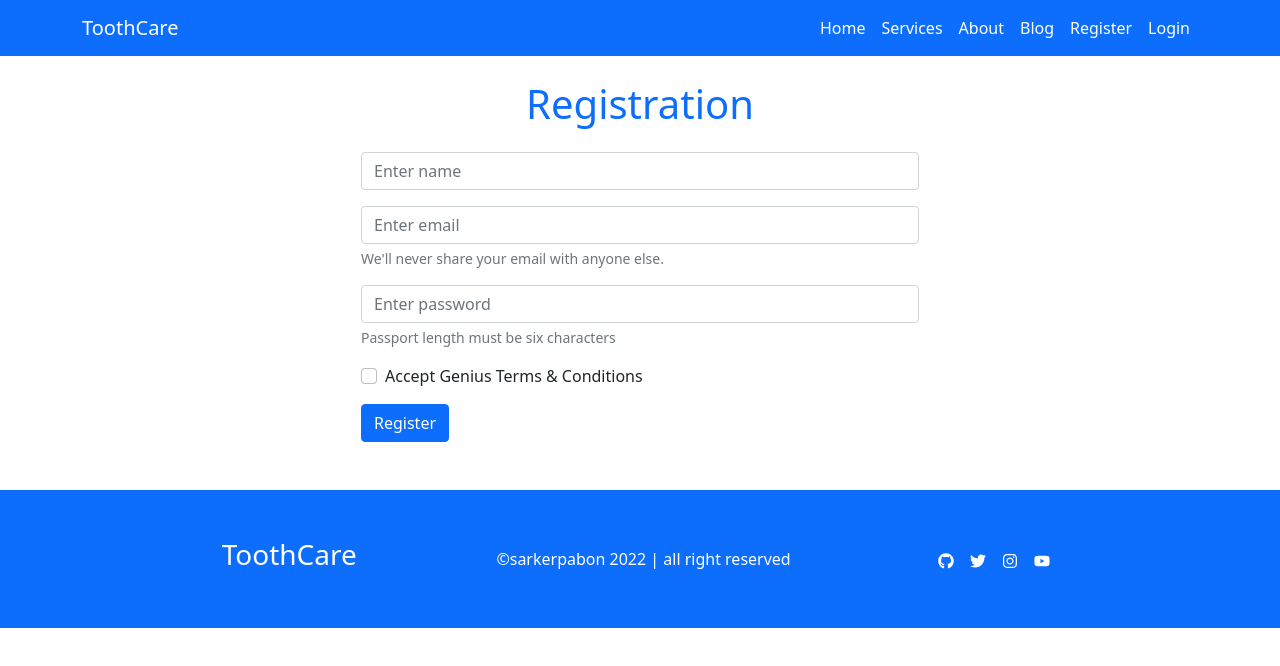
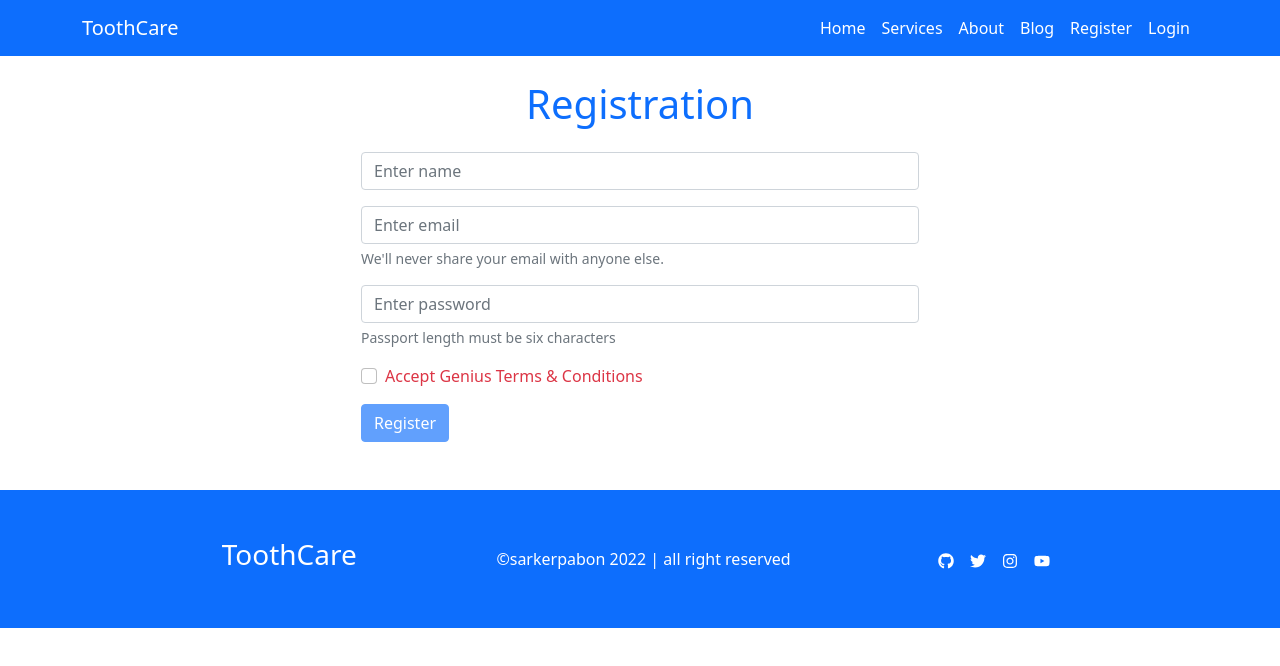
Before and after one commit to SarkerPabon/-independent-service-provider, a React (Create React App) app: page /register in a window 1280 px wide. Shown: the top 666 px of the page. Built offline with nearby package versions, Linux system fonts and the light colour scheme; the HTML template or start-up script is replaced by a standard one.

Commit message:
Add Registration Authentication

```diff
--- a/src/App.js
+++ b/src/App.js
@@ -1,4 +1,6 @@
 import { BrowserRouter, Route, Routes } from "react-router-dom";
+import { ToastContainer } from "react-toastify";
+import "react-toastify/dist/ReactToastify.css";
 import About from "./Pages/About";
 import Login from "./Pages/Authentication/Login";
 import Register from "./Pages/Authentication/Register";
@@ -28,6 +30,7 @@ function App() {
 					<Route path='*' element={<ErrorPage />} />
 				</Routes>
 				<Footer />
+				<ToastContainer />
 			</BrowserRouter>
 		</DataContextProvider>
 	);
--- a/src/Pages/Authentication/Login.js
+++ b/src/Pages/Authentication/Login.js
@@ -1,7 +1,5 @@
-import React from "react";
-
 const Login = () => {
-	const handleSubmit = (event) => {
+	const handleSubmit = async (event) => {
 		event.preventDefault();
 
 		const email = event.target.email.value;
--- a/src/Pages/Authentication/Register.js
+++ b/src/Pages/Authentication/Register.js
@@ -1,15 +1,48 @@
-import React from "react";
+import { useState } from "react";
+import {
+	useCreateUserWithEmailAndPassword,
+	useUpdateProfile
+} from "react-firebase-hooks/auth";
+import { useNavigate } from "react-router-dom";
+import { toast } from "react-toastify";
+import "react-toastify/dist/ReactToastify.css";
+import auth from "../../firebase.init";
+import Loading from "../Shared/Loading";
 
 const Register = () => {
-	const handleSubmit = (event) => {
+	const [agree, setAgree] = useState(false);
+
+	const navigate = useNavigate();
+
+	const [createUserWithEmailAndPassword, user, loading, error] =
+		useCreateUserWithEmailAndPassword(auth, { sendEmailVerification: true });
+
+	const [updateProfile] = useUpdateProfile(auth);
+
+	const handleSubmit = async (event) => {
 		event.preventDefault();
 
 		const name = event.target.name.value;
 		const email = event.target.email.value;
 		const password = event.target.password.value;
 
-		console.log(name, email, password);
+		// console.log(name, email, password);
+		await createUserWithEmailAndPassword(email, password);
+		await updateProfile({ displayName: name });
 	};
+
+	if (loading) {
+		return <Loading />;
+	}
+
+	if (error) {
+		toast.error(error.message, { theme: "colored" });
+	}
+
+	if (user) {
+		console.log(user);
+		navigate("/home");
+	}
 
 	return (
 		<div className='container'>
@@ -49,12 +82,20 @@ const Register = () => {
 					</div>
 				</div>
 				<div className='mb-3 form-check'>
-					<input type='checkbox' className='form-check-input' id='checkout' />
-					<label className='form-check-label' htmlFor='exampleCheck1'>
+					<input
+						onClick={() => setAgree(!agree)}
+						type='checkbox'
+						className='form-check-input'
+						id='checkout'
+					/>
+					<label
+						className={`form-check-label ${agree ? "" : "text-danger"} `}
+						htmlFor='exampleCheck1'
+					>
 						Accept Genius Terms & Conditions
 					</label>
 				</div>
-				<button type='submit' className='btn btn-primary'>
+				<button type='submit' className='btn btn-primary' disabled={!agree}>
 					Register
 				</button>
 			</form>
--- /dev/null
+++ b/src/Pages/Shared/Loading.js
@@ -0,0 +1,14 @@
+import { Spinner } from "react-bootstrap";
+
+const Loading = () => {
+	return (
+		<div
+			style={{ height: "100vh" }}
+			className='w-100 d-flex justify-content-center align-items-center'
+		>
+			<Spinner animation='border' variant='primary' />
+		</div>
+	);
+};
+
+export default Loading;
```
